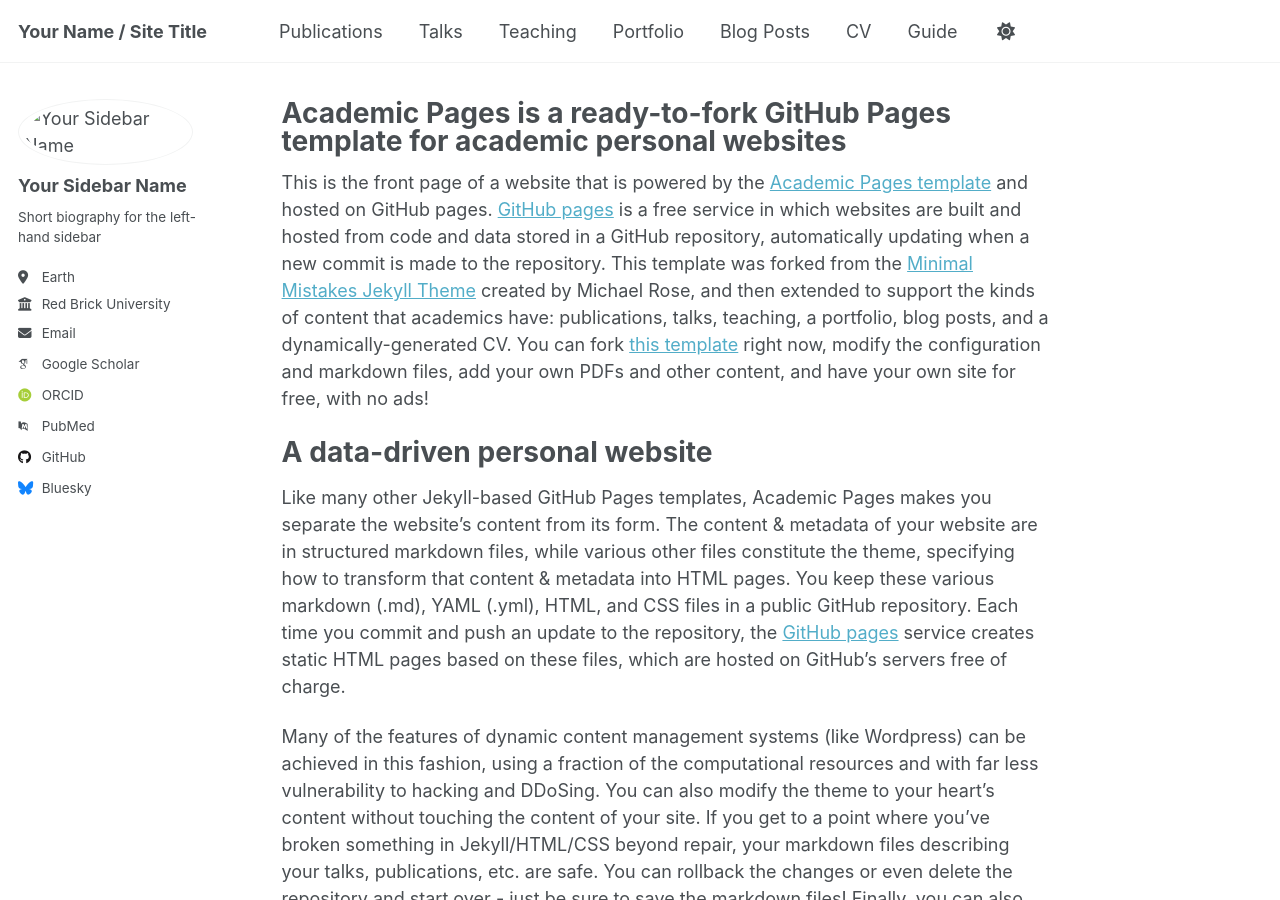
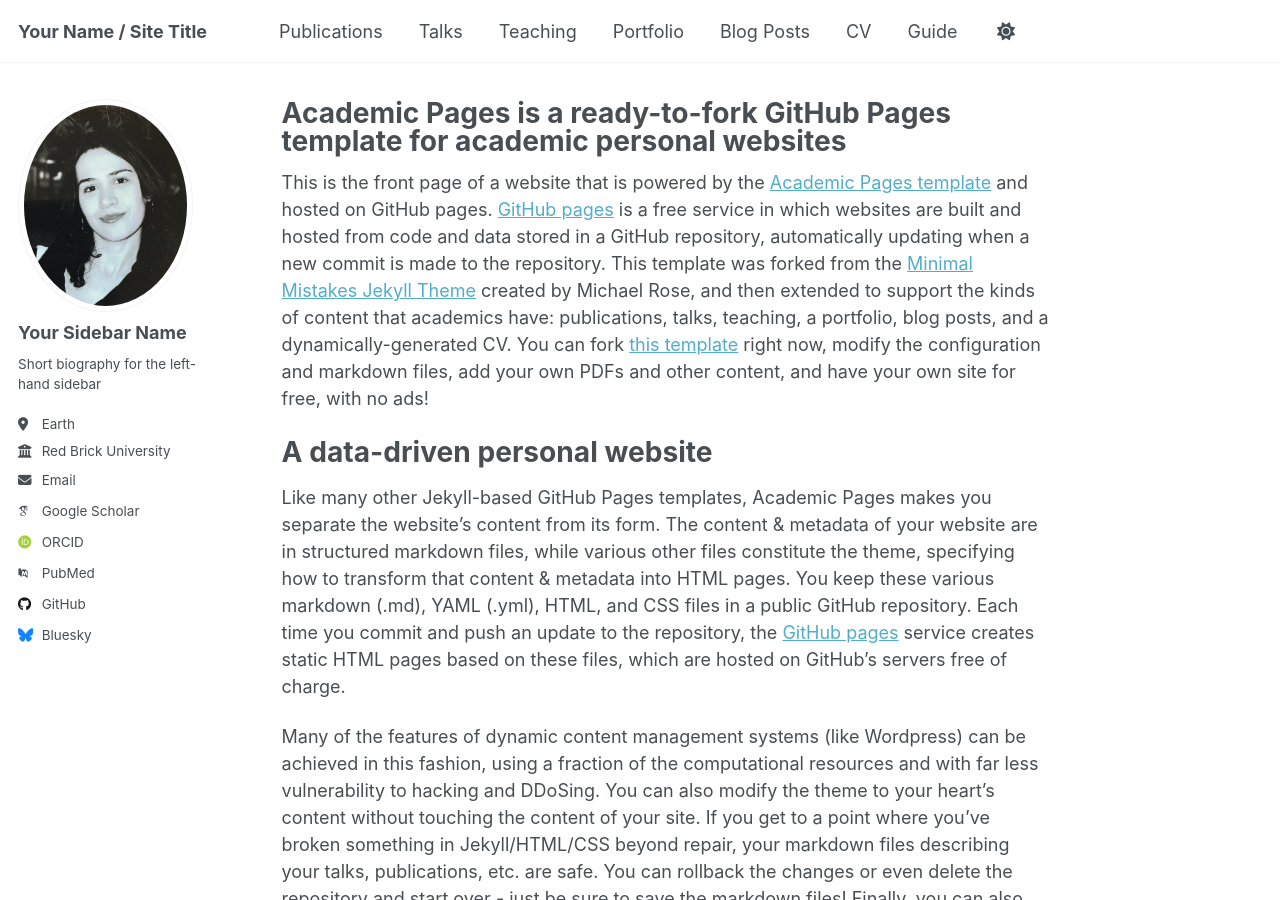
Before and after one commit to menevser/menevser.github.io, a Jekyll site: the page built from _pages/about.md, in a window 1280 px wide and 900 px high. Built offline with Jekyll 4.4.1, drawn with Linux system fonts in a browser that asks for light colours; some web fonts are replaced.

Commit message:
Update _config.yml

```diff
--- a/_config.yml
+++ b/_config.yml
@@ -22,7 +22,7 @@ repository               : "academicpages/academicpages.github.io"
 #               Additional customization can be done by editing /_includes/author-profile.html
 author:
   # Biographic information
-  avatar           : "images/avatar2.jpg"
+  avatar           : "avatar2.jpg"
   name             : "Your Sidebar Name"
   pronouns         : # example: "she/her"
   bio              : "Short biography for the left-hand sidebar"
```
